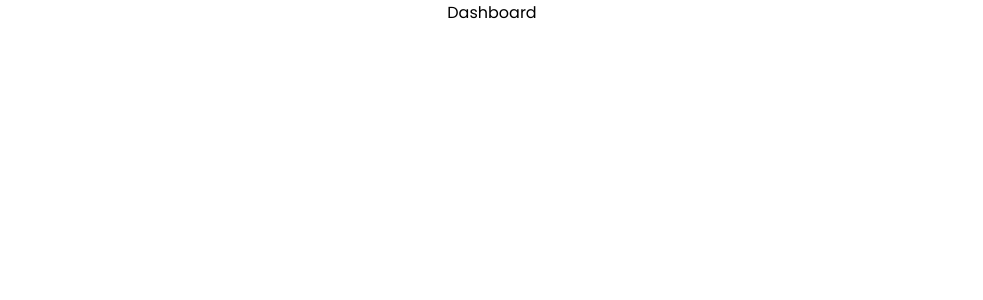
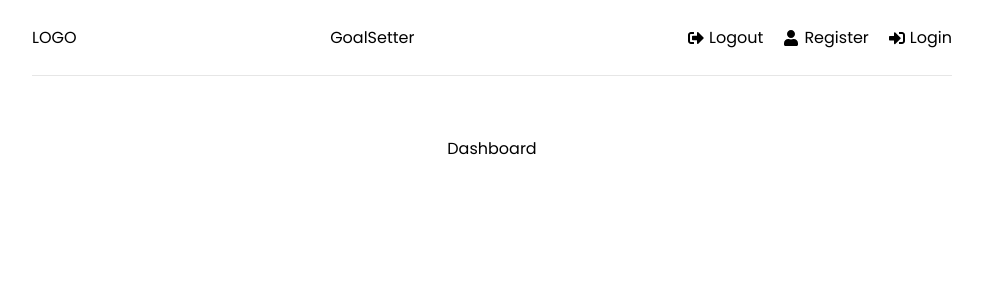
Before and after one commit to sara01rizo/my-mern-project, a React (Create React App) app in the folder frontend/: page / in a window 1280 px wide. Shown: the top 300 px of the page, without its empty margins (148-1131 px from the left). Built offline with nearby package versions, Linux system fonts and the light colour scheme.

Commit message:
Update: set up Header component and install react-icons - / fa

```diff
--- a/frontend/package.json
+++ b/frontend/package.json
@@ -9,6 +9,7 @@
     "@testing-library/user-event": "^7.2.1",
     "react": "^17.0.2",
     "react-dom": "^17.0.2",
+    "react-icons": "^4.3.1",
     "react-redux": "^7.2.6",
     "react-router-dom": "^6.2.1",
     "react-scripts": "5.0.0"
--- a/frontend/src/App.js
+++ b/frontend/src/App.js
@@ -1,5 +1,6 @@
 import React from 'react';
 import {BrowserRouter as Router, Routes, Route} from 'react-router-dom';
+import Header from './components/Header';
 import Dashboard from './pages/Dashboard';
 import Login from './pages/Login';
 import Register from './pages/Register';
@@ -9,6 +10,7 @@
     <>
     <Router>
     <div className="container">
+      <Header/>
       <Routes>
         <Route path='/' element={<Dashboard />} />
         <Route path='/login' element={<Login />} />
--- /dev/null
+++ b/frontend/src/components/Header.jsx
@@ -0,0 +1,31 @@
+import {FaSignInAlt, FaSignOutAlt, FaUser} from 'react-icons/fa'
+import {Link} from 'react-router-dom'
+
+function Header() {
+  return (
+    <header className='header'>LOGO
+        <div className='logo'>
+            <Link to='/'>GoalSetter</Link>
+        </div>
+        <ul>
+            <li>
+                <Link to='/login'>
+                    <FaSignOutAlt /> Logout
+                </Link>
+            </li>
+            <li>
+                <Link to='/register'>
+                    <FaUser /> Register
+                </Link>
+            </li>
+            <li>
+                <Link to='/login'>
+                    <FaSignInAlt /> Login
+                </Link>
+            </li>
+        </ul>
+    </header>
+  )
+}
+
+export default Header
```
